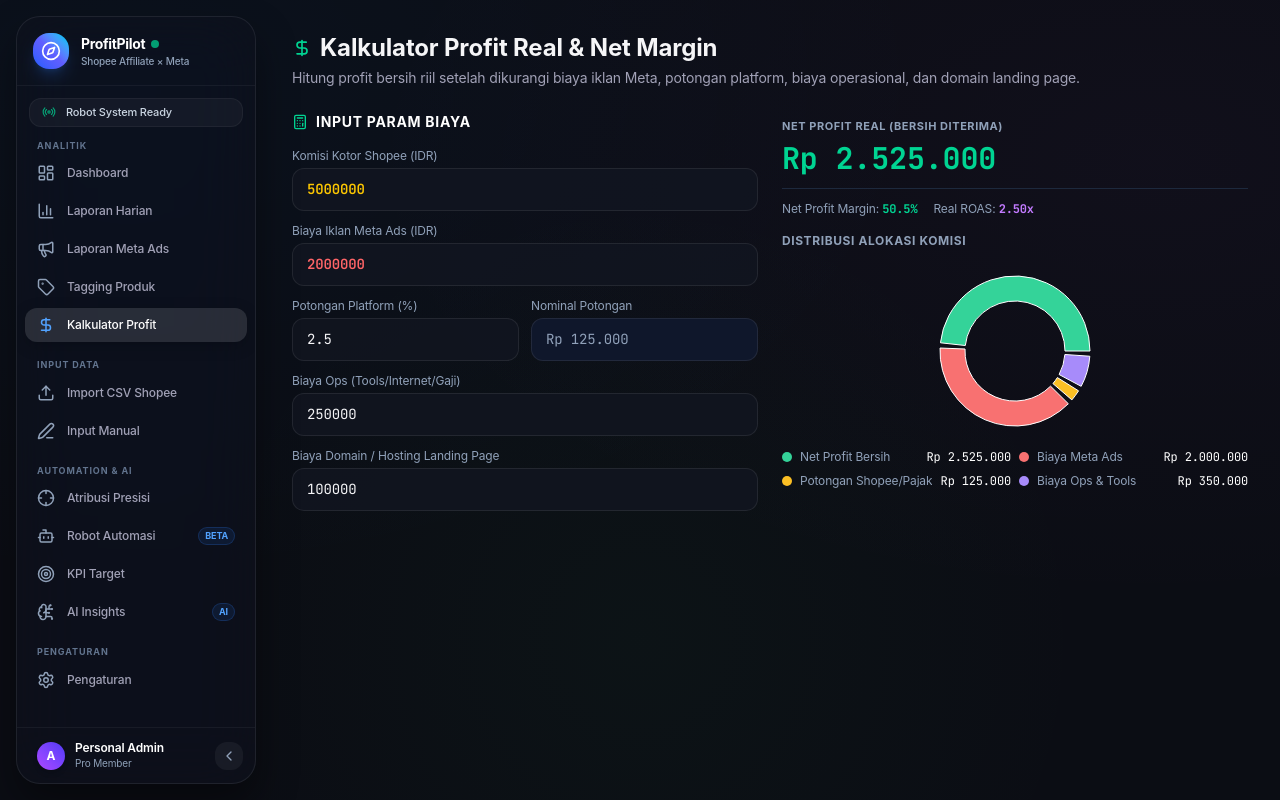
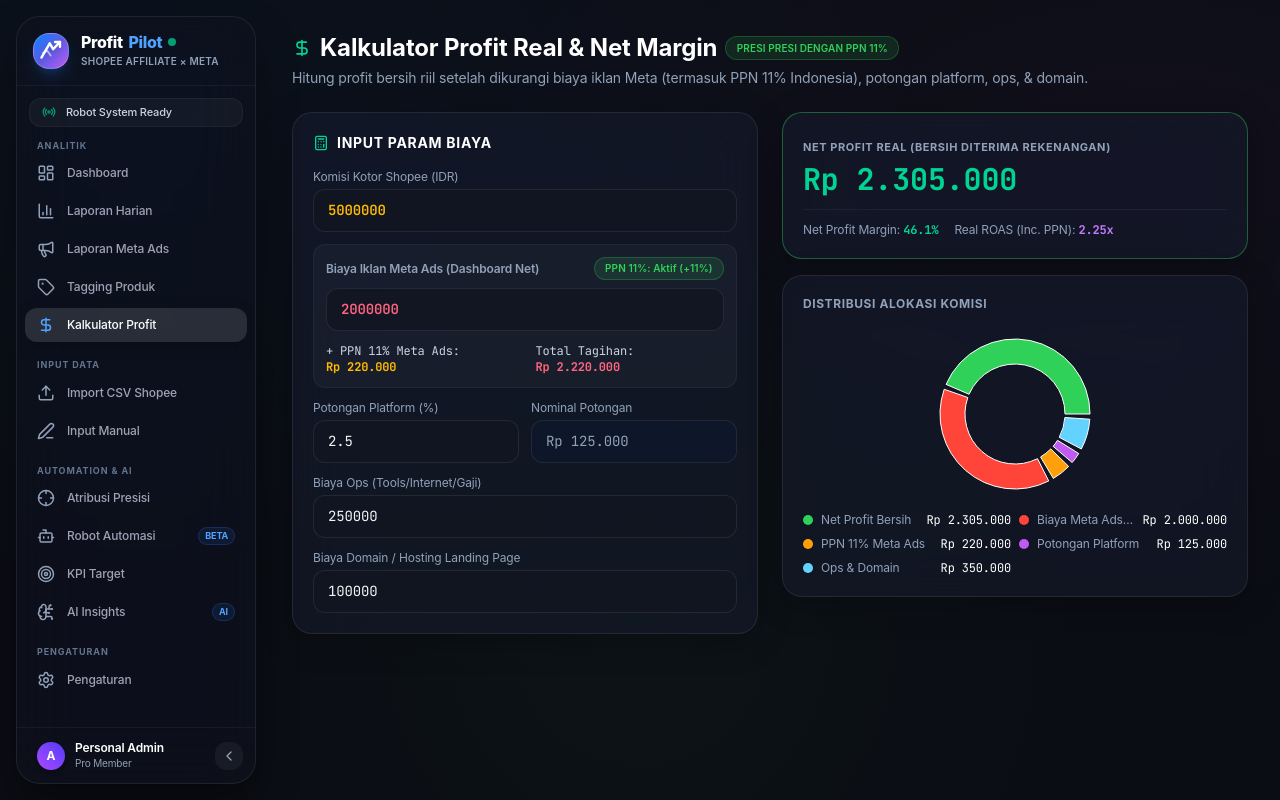
Before and after one commit to bapack2g4m3r/profitpilot, a Next.js app: page /profit in a window 1280 px wide. Built offline with nearby package versions, Linux system fonts and the light colour scheme.

Commit message:
feat: brand new ProfitPilot logo, Meta Ads 11% PPN tax calculation, Meta Ad Account switcher, and Ad Health Diagnostics

```diff
--- a/src/app/dashboard/page.tsx
+++ b/src/app/dashboard/page.tsx
@@ -7,7 +7,7 @@
 import TopPerformers from '@/components/dashboard/TopPerformers';
 import OrderStatus from '@/components/dashboard/OrderStatus';
 import RecentOrders from '@/components/dashboard/RecentOrders';
-import { Calendar, RefreshCw, SlidersHorizontal } from 'lucide-react';
+import { Calendar, RefreshCw } from 'lucide-react';
 
 interface DashboardData {
   kpi: {
@@ -57,6 +57,8 @@
 export default function DashboardPage() {
   const [data, setData] = useState<DashboardData | null>(null);
   const [period, setPeriod] = useState('thisMonth');
+  const [selectedAccount, setSelectedAccount] = useState('all');
+  const [includeTax11, setIncludeTax11] = useState(true);
   const [loading, setLoading] = useState(true);
   const [refreshing, setRefreshing] = useState(false);
 
@@ -65,7 +67,9 @@
     else setLoading(true);
 
     try {
-      const res = await fetch(`/api/dashboard?period=${period}`);
+      const res = await fetch(
+        `/api/dashboard?period=${period}&include_tax=${includeTax11}&meta_account_id=${selectedAccount}`
+      );
       const json = await res.json();
       setData(json);
     } catch (err) {
@@ -74,7 +78,7 @@
       setLoading(false);
       setRefreshing(false);
     }
-  }, [period]);
+  }, [period, includeTax11, selectedAccount]);
 
   useEffect(() => {
     fetchData();
@@ -82,7 +86,13 @@
 
   return (
     <div className="max-w-[1400px] mx-auto space-y-6">
-      <Header onRefresh={() => fetchData(true)} />
+      <Header
+        onRefresh={() => fetchData(true)}
+        selectedAccount={selectedAccount}
+        onAccountChange={(acc) => setSelectedAccount(acc)}
+        includeTax11={includeTax11}
+        onTaxChange={(tax) => setIncludeTax11(tax)}
+      />
 
       {/* Control Bar */}
       <div className="flex flex-col sm:flex-row items-start sm:items-center justify-between gap-3 bg-white/[0.02] p-3 rounded-2xl border border-white/5 backdrop-blur-md">
--- a/src/app/profit/page.tsx
+++ b/src/app/profit/page.tsx
@@ -2,44 +2,50 @@
 
 import { useState } from 'react';
 import { formatIDR } from '@/lib/utils';
-import { DollarSign, Calculator, Percent, ShieldAlert, ArrowRight } from 'lucide-react';
+import { DollarSign, Calculator, Percent, ShieldAlert, ArrowRight, PercentIcon } from 'lucide-react';
 import { PieChart, Pie, Cell, ResponsiveContainer, Tooltip } from 'recharts';
 
 export default function ProfitRealPage() {
   const [komisiKotor, setKomisiKotor] = useState(5000000);
-  const [biayaIklan, setBiayaIklan] = useState(2000000);
+  const [biayaIklanRaw, setBiayaIklanRaw] = useState(2000000);
+  const [hitungPpn11, setHitungPpn11] = useState(true);
   const [pajakPlatform, setPajakPlatform] = useState(2.5); // %
   const [biayaOps, setBiayaOps] = useState(250000);
   const [biayaDomainLanding, setBiayaDomainLanding] = useState(100000);
 
+  const ppnMetaAmount = hitungPpn11 ? Math.round(biayaIklanRaw * 0.11) : 0;
+  const totalBiayaIklanMeta = biayaIklanRaw + ppnMetaAmount;
+
   const totalDeductionPlatform = Math.round(komisiKotor * (pajakPlatform / 100));
-  const totalBiaya = biayaIklan + totalDeductionPlatform + biayaOps + biayaDomainLanding;
+  const totalBiaya = totalBiayaIklanMeta + totalDeductionPlatform + biayaOps + biayaDomainLanding;
   const netProfit = komisiKotor - totalBiaya;
   const marginPercentage = komisiKotor > 0 ? (netProfit / komisiKotor) * 100 : 0;
-  const realROAS = biayaIklan > 0 ? komisiKotor / biayaIklan : 0;
+  const realROAS = totalBiayaIklanMeta > 0 ? komisiKotor / totalBiayaIklanMeta : 0;
 
   const pieData = [
-    { name: 'Net Profit Bersih', value: Math.max(0, netProfit), color: '#34d399' },
-    { name: 'Biaya Meta Ads', value: biayaIklan, color: '#f87171' },
-    { name: 'Potongan Shopee/Pajak', value: totalDeductionPlatform, color: '#fbbf24' },
-    { name: 'Biaya Ops & Tools', value: biayaOps + biayaDomainLanding, color: '#a78bfa' },
+    { name: 'Net Profit Bersih', value: Math.max(0, netProfit), color: '#30d158' },
+    { name: 'Biaya Meta Ads Net', value: biayaIklanRaw, color: '#ff453a' },
+    { name: 'PPN 11% Meta Ads', value: ppnMetaAmount, color: '#ff9f0a' },
+    { name: 'Potongan Platform', value: totalDeductionPlatform, color: '#bf5af2' },
+    { name: 'Ops & Domain', value: biayaOps + biayaDomainLanding, color: '#64d2ff' },
   ];
 
   return (
-    <div className="max-w-[1200px] mx-auto">
-      <div className="mb-6">
-        <div className="flex items-center gap-2 mb-1">
+    <div className="max-w-[1200px] mx-auto space-y-6">
+      <div>
+        <div className="flex items-center gap-2 mb-1 flex-wrap">
           <DollarSign size={20} className="text-emerald-400" />
-          <h1 className="text-2xl font-bold">Kalkulator Profit Real & Net Margin</h1>
+          <h1 className="text-2xl font-bold text-white">Kalkulator Profit Real &amp; Net Margin</h1>
+          <span className="apple-badge apple-badge-green text-[10px]">PRESI PRESI DENGAN PPN 11%</span>
         </div>
-        <p className="text-sm" style={{ color: 'var(--color-text-secondary)' }}>
-          Hitung profit bersih riil setelah dikurangi biaya iklan Meta, potongan platform, biaya operasional, dan domain landing page.
+        <p className="text-sm text-slate-400">
+          Hitung profit bersih riil setelah dikurangi biaya iklan Meta (termasuk PPN 11% Indonesia), potongan platform, ops, &amp; domain.
         </p>
       </div>
 
       <div className="grid grid-cols-1 lg:grid-cols-2 gap-6">
         {/* Calculator Form */}
-        <div className="card space-y-4">
+        <div className="apple-card space-y-4">
           <h3 className="text-sm font-bold uppercase tracking-wider flex items-center gap-2 text-white">
             <Calculator size={16} className="text-emerald-400" /> Input Param Biaya
           </h3>
@@ -51,18 +57,36 @@
                 type="number"
                 value={komisiKotor}
                 onChange={(e) => setKomisiKotor(Number(e.target.value))}
-                className="input-field font-mono font-semibold text-yellow-400"
+                className="input-field font-mono font-semibold text-amber-400"
               />
             </div>
 
-            <div>
-              <label className="text-xs text-slate-400 block mb-1">Biaya Iklan Meta Ads (IDR)</label>
+            <div className="p-3 rounded-xl bg-white/[0.03] border border-white/5 space-y-2">
+              <div className="flex items-center justify-between">
+                <label className="text-xs text-slate-400 block font-semibold">Biaya Iklan Meta Ads (Dashboard Net)</label>
+                <button
+                  type="button"
+                  onClick={() => setHitungPpn11(!hitungPpn11)}
+                  className={`apple-badge text-[10px] cursor-pointer ${
+                    hitungPpn11 ? 'apple-badge-green' : 'apple-badge-amber'
+                  }`}
+                >
+                  PPN 11%: {hitungPpn11 ? 'Aktif (+11%)' : 'Non-Aktif'}
+                </button>
+              </div>
               <input
                 type="number"
-                value={biayaIklan}
-                onChange={(e) => setBiayaIklan(Number(e.target.value))}
-                className="input-field font-mono font-semibold text-red-400"
+                value={biayaIklanRaw}
+                onChange={(e) => setBiayaIklanRaw(Number(e.target.value))}
+                className="input-field font-mono font-semibold text-rose-400"
               />
+
+              {hitungPpn11 && (
+                <div className="flex items-center justify-between text-xs font-mono pt-1 text-slate-300">
+                  <span>+ PPN 11% Meta Ads: <strong className="text-amber-400">{formatIDR(ppnMetaAmount)}</strong></span>
+                  <span>Total Tagihan: <strong className="text-rose-400">{formatIDR(totalBiayaIklanMeta)}</strong></span>
+                </div>
+              )}
             </div>
 
             <div className="grid grid-cols-2 gap-3">
@@ -78,7 +102,7 @@
               </div>
               <div>
                 <label className="text-xs text-slate-400 block mb-1">Nominal Potongan</label>
-                <div className="input-field bg-slate-900 font-mono text-slate-400 cursor-not-allowed">
+                <div className="input-field bg-slate-900/80 font-mono text-slate-400 cursor-not-allowed">
                   {formatIDR(totalDeductionPlatform)}
                 </div>
               </div>
@@ -109,27 +133,27 @@
         {/* Real Profit Result & Breakdown */}
         <div className="space-y-4">
           {/* Main Net Profit Card */}
-          <div className="card-glow" style={{ borderColor: netProfit >= 0 ? 'rgba(16, 185, 129, 0.4)' : 'rgba(239, 68, 68, 0.4)' }}>
-            <span className="text-[11px] font-bold uppercase tracking-wider text-slate-400">Net Profit Real (Bersih Diterima)</span>
-            <p className={`text-3xl font-extrabold font-mono mt-1 ${netProfit >= 0 ? 'text-emerald-400' : 'text-red-400'}`}>
+          <div className="apple-card" style={{ borderColor: netProfit >= 0 ? 'rgba(48, 209, 88, 0.4)' : 'rgba(255, 69, 58, 0.4)' }}>
+            <span className="text-[11px] font-bold uppercase tracking-wider text-slate-400">Net Profit Real (Bersih Diterima ReKenangan)</span>
+            <p className={`text-3xl font-extrabold font-mono mt-1 ${netProfit >= 0 ? 'text-emerald-400' : 'text-rose-400'}`}>
               {formatIDR(netProfit)}
             </p>
-            <div className="flex items-center gap-4 mt-3 pt-3 border-t border-slate-800 text-xs">
+            <div className="flex items-center gap-4 mt-3 pt-3 border-t border-white/5 text-xs">
               <div>
                 <span className="text-slate-400">Net Profit Margin: </span>
-                <strong className={`font-mono ${marginPercentage >= 20 ? 'text-emerald-400' : 'text-yellow-400'}`}>
+                <strong className={`font-mono ${marginPercentage >= 20 ? 'text-emerald-400' : 'text-amber-400'}`}>
                   {marginPercentage.toFixed(1)}%
                 </strong>
               </div>
               <div>
-                <span className="text-slate-400">Real ROAS: </span>
+                <span className="text-slate-400">Real ROAS (Inc. PPN): </span>
                 <strong className="font-mono text-purple-400">{realROAS.toFixed(2)}x</strong>
               </div>
             </div>
           </div>
 
           {/* Breakdown Chart */}
-          <div className="card">
+          <div className="apple-card">
             <h4 className="text-xs font-bold uppercase tracking-wider text-slate-400 mb-3">Distribusi Alokasi Komisi</h4>
             <div className="h-[180px]">
               <ResponsiveContainer width="100%" height="100%">
--- /dev/null
+++ b/src/components/brand/Logo.tsx
@@ -0,0 +1,70 @@
+'use client';
+
+interface LogoProps {
+  size?: number;
+  showText?: boolean;
+}
+
+export default function ProfitPilotLogo({ size = 36, showText = true }: LogoProps) {
+  return (
+    <div className="flex items-center gap-3">
+      {/* Brand Icon Badge */}
+      <div
+        className="relative flex items-center justify-center rounded-2xl shrink-0 overflow-hidden shadow-lg shadow-blue-500/20"
+        style={{
+          width: `${size}px`,
+          height: `${size}px`,
+          background: 'linear-gradient(135deg, #0a84ff 0%, #5e5ce6 50%, #bf5af2 100%)',
+          border: '1px solid rgba(255, 255, 255, 0.2)',
+        }}
+      >
+        {/* Aerodynamic Pilot Wing + Ascending Growth Chart SVG */}
+        <svg
+          width={size * 0.65}
+          height={size * 0.65}
+          viewBox="0 0 24 24"
+          fill="none"
+          xmlns="http://www.w3.org/2000/svg"
+          className="text-white drop-shadow-md"
+        >
+          {/* Flight Wing Path */}
+          <path
+            d="M2.5 19L11 4.5L14.5 10.5L21.5 3"
+            stroke="white"
+            strokeWidth="2.5"
+            strokeLinecap="round"
+            strokeLinejoin="round"
+          />
+          {/* Arrow Head */}
+          <path
+            d="M16.5 3H21.5V8"
+            stroke="white"
+            strokeWidth="2.5"
+            strokeLinecap="round"
+            strokeLinejoin="round"
+          />
+          {/* Pilot Wing Accent */}
+          <path
+            d="M4 14.5L8.5 12L12 17"
+            stroke="rgba(255, 255, 255, 0.6)"
+            strokeWidth="1.8"
+            strokeLinecap="round"
+            strokeLinejoin="round"
+          />
+        </svg>
+      </div>
+
+      {showText && (
+        <div className="min-w-0">
+          <h1 className="text-base font-extrabold tracking-tight text-white flex items-center gap-1.5 leading-none">
+            Profit<span className="text-blue-400">Pilot</span>
+            <span className="w-2 h-2 rounded-full bg-emerald-400 animate-pulse" />
+          </h1>
+          <p className="text-[10px] text-slate-400 font-semibold tracking-wide uppercase mt-1">
+            Shopee Affiliate × Meta
+          </p>
+        </div>
+      )}
+    </div>
+  );
+}
--- a/src/components/layout/Header.tsx
+++ b/src/components/layout/Header.tsx
@@ -1,24 +1,44 @@
 'use client';
 
-import { RefreshCw, Sparkles, ShieldCheck, Zap } from 'lucide-react';
+import { useState } from 'react';
+import { RefreshCw, Sparkles, ShieldCheck, Layers, Percent } from 'lucide-react';
 
 interface HeaderProps {
   onRefresh?: () => void;
+  selectedAccount?: string;
+  onAccountChange?: (accountId: string) => void;
+  includeTax11?: boolean;
+  onTaxChange?: (include: boolean) => void;
 }
 
-export default function Header({ onRefresh }: HeaderProps) {
+export default function Header({
+  onRefresh,
+  selectedAccount = 'all',
+  onAccountChange,
+  includeTax11 = true,
+  onTaxChange,
+}: HeaderProps) {
   return (
     <header className="mb-6">
-      <div className="flex flex-col sm:flex-row sm:items-center sm:justify-between gap-4">
+      <div className="flex flex-col md:flex-row md:items-center md:justify-between gap-4">
         <div>
-          <div className="flex items-center gap-2 mb-1">
-            <span className="apple-badge apple-badge-green text-[10px]">
-              <span className="w-1.5 h-1.5 rounded-full bg-emerald-400 animate-pulse" />
-              v1.0 Apple Edition
+          <div className="flex items-center gap-2 mb-1 flex-wrap">
+            <span className="apple-badge apple-badge-blue text-[10px]">
+              <span className="w-1.5 h-1.5 rounded-full bg-blue-400 animate-pulse" />
+              v1.5 Pro Suite
             </span>
             <span className="apple-badge apple-badge-purple text-[10px]">
-              <Sparkles size={10} /> Personal Suite
+              <Sparkles size={10} /> Multi-Account &amp; Tax Ready
             </span>
+            <button
+              onClick={() => onTaxChange?.(!includeTax11)}
+              className={`apple-badge cursor-pointer transition-all ${
+                includeTax11 ? 'apple-badge-green' : 'apple-badge-amber'
+              }`}
+              title="Klik untuk ubah perhitungan PPN 11% Meta Ads Indonesia"
+            >
+              <Percent size={10} /> PPN 11% Meta: {includeTax11 ? 'Dihitung (Riil)' : 'Mentah (Tanpa Tax)'}
+            </button>
           </div>
           <h1 className="text-2xl sm:text-3xl font-extrabold tracking-tight text-white">
             Pusat Analitik &amp; Automasi
@@ -28,10 +48,21 @@
           </p>
         </div>
 
-        <div className="flex items-center gap-2">
-          <button className="apple-btn-secondary text-xs">
-            <ShieldCheck size={14} className="text-emerald-400" /> API Connected
-          </button>
+        <div className="flex items-center gap-2 flex-wrap">
+          {/* Meta Ad Account Switcher */}
+          <div className="flex items-center gap-1.5 bg-white/[0.04] border border-white/10 rounded-xl px-2.5 py-1">
+            <Layers size={14} className="text-purple-400" />
+            <select
+              value={selectedAccount}
+              onChange={(e) => onAccountChange?.(e.target.value)}
+              className="bg-transparent text-xs text-white outline-none cursor-pointer font-medium py-1"
+            >
+              <option value="all" className="bg-slate-900 text-white">Semua Akun Meta</option>
+              <option value="1" className="bg-slate-900 text-white">Akun #1 (Beauty Store)</option>
+              <option value="2" className="bg-slate-900 text-white">Akun #2 (Fashion Hub)</option>
+            </select>
+          </div>
+
           <button onClick={onRefresh} className="apple-btn-primary text-xs">
             <RefreshCw size={14} /> Sync Data
           </button>
--- a/src/components/layout/Sidebar.tsx
+++ b/src/components/layout/Sidebar.tsx
@@ -22,6 +22,7 @@
   Radio,
   Sparkles
 } from 'lucide-react';
+import ProfitPilotLogo from '../brand/Logo';
 
 interface NavItem {
   label: string;
@@ -71,21 +72,8 @@
       }}
     >
       {/* Brand & App Icon */}
-      <div className="flex items-center gap-3 px-4 py-4 border-b border-white/5">
-        <div className="w-9 h-9 rounded-2xl flex items-center justify-center bg-gradient-to-tr from-blue-600 via-indigo-500 to-cyan-400 shadow-lg shadow-blue-500/20 shrink-0">
-          <Compass size={20} className="text-white" />
-        </div>
-        {!collapsed && (
-          <div className="animate-fade-in">
-            <h1 className="text-sm font-bold tracking-tight text-white flex items-center gap-1.5">
-              ProfitPilot
-              <span className="w-2 h-2 rounded-full bg-emerald-400 animate-pulse" />
-            </h1>
-            <p className="text-[10px] text-slate-400 font-medium">
-              Shopee Affiliate × Meta
-            </p>
-          </div>
-        )}
+      <div className="flex items-center justify-between px-4 py-4 border-b border-white/5">
+        <ProfitPilotLogo size={36} showText={!collapsed} />
       </div>
 
       {/* Robot Live Indicator Pill */}
--- a/src/lib/db/seed.ts
+++ b/src/lib/db/seed.ts
@@ -87,8 +87,9 @@
     const isWeekend = date.getDay() === 0 || date.getDay() === 6;
     const baseSpend = isWeekend ? 80000 : 150000;
     const adSpend = Math.round(baseSpend + Math.random() * 100000);
-    const netProfit = dayCommission - adSpend;
-    const roas = adSpend > 0 ? Math.round((dayCommission / adSpend) * 100) / 100 : 0;
+    const adSpendWithTax = Math.round(adSpend * 1.11); // Includes 11% PPN Tax Meta Ads Indonesia
+    const netProfit = dayCommission - adSpendWithTax;
+    const roas = adSpendWithTax > 0 ? Math.round((dayCommission / adSpendWithTax) * 100) / 100 : 0;
 
     dailySummaries.push({
       summary_date: dateStr,
@@ -96,6 +97,7 @@
       ads_commission: dayAdsCommission,
       organic_commission: dayOrganicCommission,
       total_ad_spend: adSpend,
+      total_ad_spend_with_tax: adSpendWithTax,
       net_profit: netProfit,
       roas,
       total_orders: numOrders,
@@ -133,8 +135,8 @@
   `);
 
   const insertSummary = db.prepare(`
-    INSERT INTO daily_summary (summary_date, total_commission, ads_commission, organic_commission, total_ad_spend, net_profit, roas, total_orders, completed_orders, pending_orders, cancelled_orders)
-    VALUES (@summary_date, @total_commission, @ads_commission, @organic_commission, @total_ad_spend, @net_profit, @roas, @total_orders, @completed_orders, @pending_orders, @cancelled_orders)
+    INSERT INTO daily_summary (summary_date, total_commission, ads_commission, organic_commission, total_ad_spend, total_ad_spend_with_tax, net_profit, roas, total_orders, completed_orders, pending_orders, cancelled_orders)
+    VALUES (@summary_date, @total_commission, @ads_commission, @organic_commission, @total_ad_spend, @total_ad_spend_with_tax, @net_profit, @roas, @total_orders, @completed_orders, @pending_orders, @cancelled_orders)
   `);
 
   const insertCampaign = db.prepare(`
```
Also changed, not shown: src/app/api/dashboard/route.ts (+12 -24 lines), src/app/reports/campaigns/page.tsx (+74 -65 lines), src/lib/db/schema.ts (+30 -0 lines).
